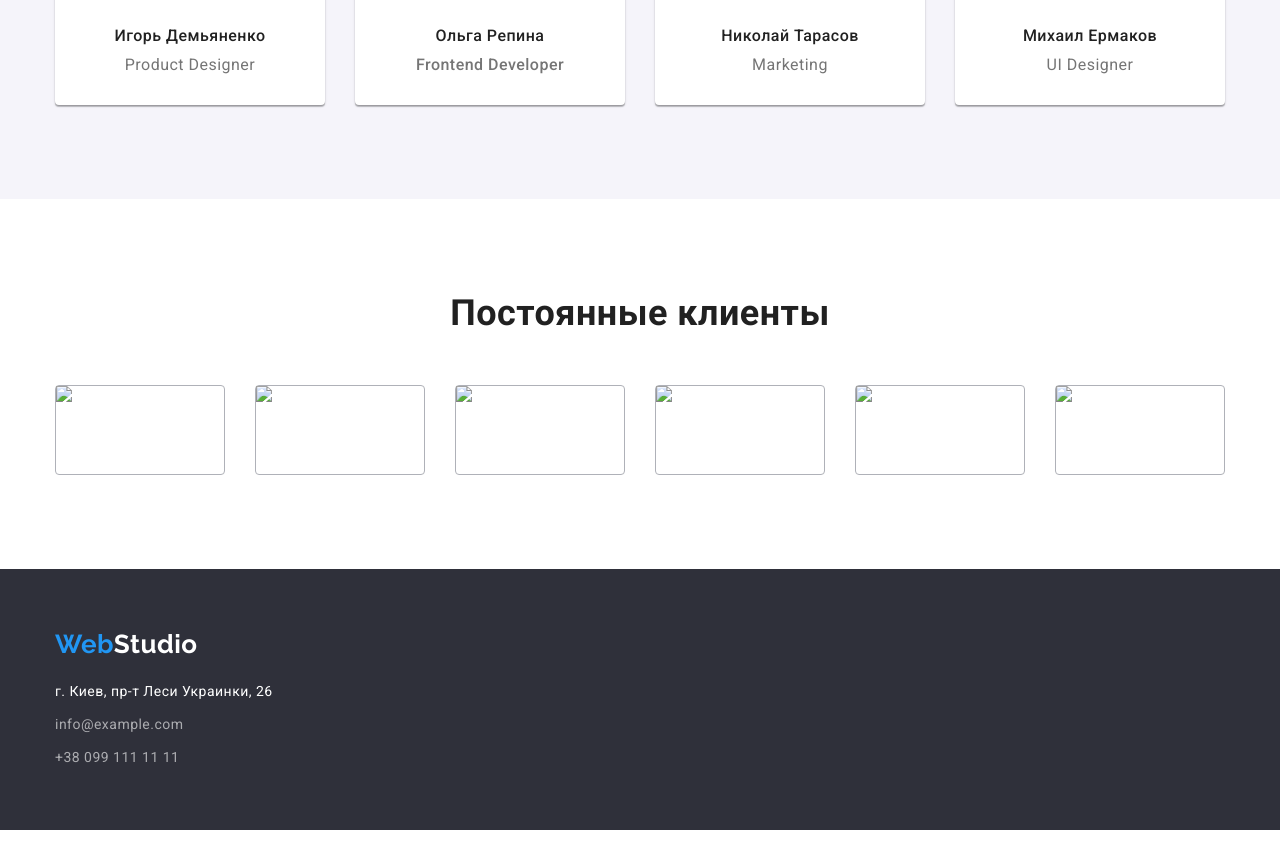
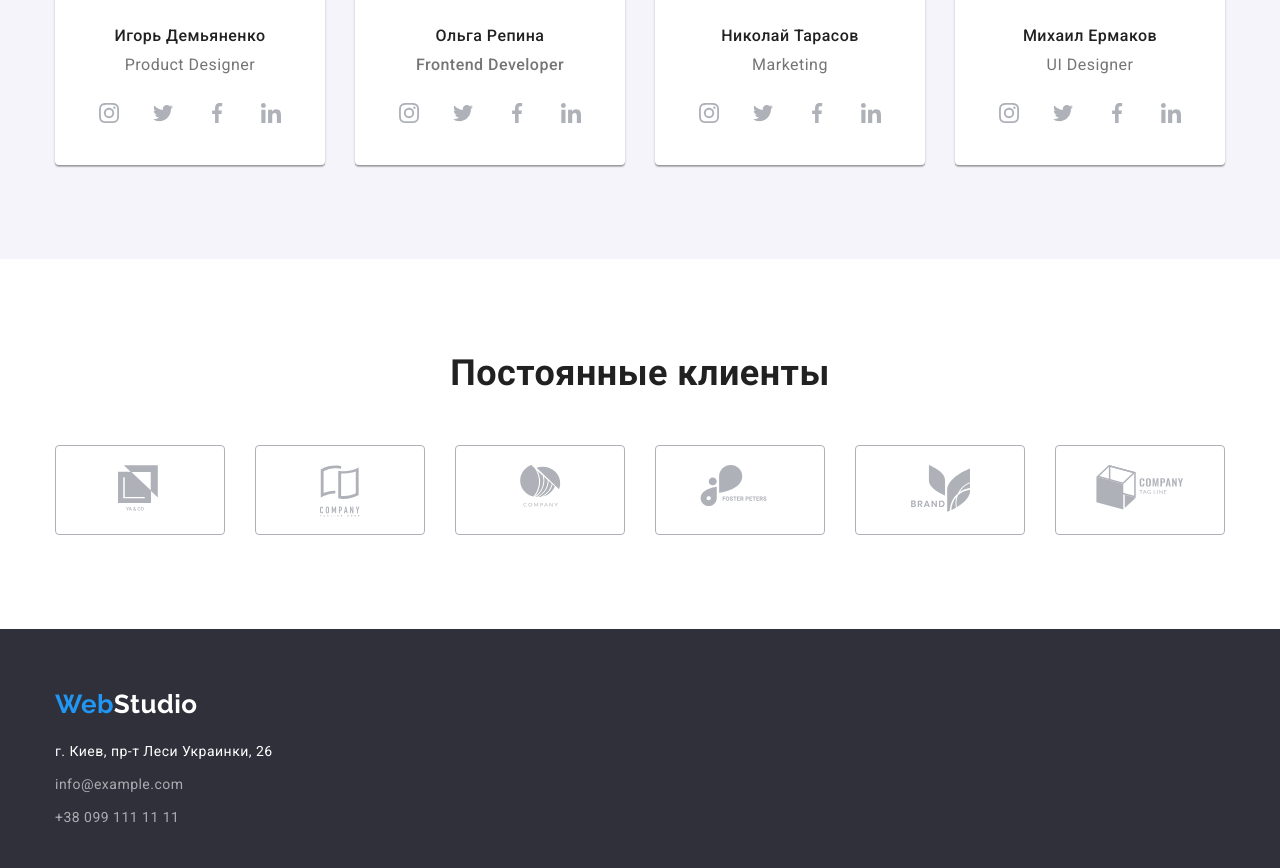
Before and after one commit to AndriiZiborov/goit-markup-hw-03, a plain HTML site: page index.html in a window 1280 px wide. Shown: the part 2051-2919 px from the top of the page. Before the commit the page ends 2881 px from the top, so only its background shows below. Drawn offline with nearby package versions, Linux system fonts and the light colour scheme.

Commit message:
добавил иконки

```diff
--- a/css/styles.css
+++ b/css/styles.css
@@ -389,19 +389,41 @@ address a:focus {
 }
 
 .social-links {
+
   display: flex;
   justify-content: center;
+  margin-top: 16px;
+
+
 }
 
 .social-links-item {
+
+  display: flex;
+  justify-content: center;
+  align-items: center;
   width: 44px;
   height: 44px;
-  margin-top: 16px;
-  padding: 12px;
+
+
+  color: var(--color4, #afb1b8);
+}
+
+.social-links-item a {
+  height: 20px;
+}
+
+.social-links-icon {
   align-items: center;
+  fill: currentColor;
 }
+
 .social-links-item:not(:last-child) {
   margin-right: 10px;
+}
+
+.social-links-item:hover {
+  color: white;
 }
 
 .social-links-item:hover,
@@ -544,14 +566,35 @@ address a:focus {
 .clients-item {
   width: 170px;
   height: 90px;
+  display: flex;
+  justify-content: center;
+  align-items: center;
 
+  color: var(--color4, #afb1b8);
   border: 1px solid #afb1b8;
   border-radius: 4px;
+}
+
+.clients-item a {
+  height: 49px;
+}
+
+.clients-item:hover,
+.clients-item:focus {
+  color: var(--accent-color);
+  border-color: var(--accent-color);
+  cursor: pointer;
 }
 
 .clients-item:not(:last-child) {
   margin-right: 30px;
 }
+
+.clients-item-icon {
+  display: inline-block;
+  fill: currentColor;
+}
+
 
 /* контейнер для размера блоков */
 
--- a/index.html
+++ b/index.html
@@ -124,12 +124,39 @@
               <div class="team-text">
                 <h3 class="team-members">Игорь Демьяненко</h3>
                 <p class="specialty">Product Designer</p>
+
                 <ul class="social-links list">
-                   <li></li>
-                   <li></li>
-                   <li></li>
-                   <li></li>
+                  <li class="social-links-item">
+                    <a>
+                    <svg class="social-links-icon" width="20px" height="20px">
+                      <use href="./img/sprite.svg#icon-instagram"> </use>
+                    </svg>
+                   </a>
+                  </li>
+
+                  <li class="social-links-item">
+                    <a>
+                      <svg class="social-links-icon" width="20px" height="20px">
+                      <use href="./img/sprite.svg#icon-twitter"> </use>
+                      </svg>
+                    </a>
+                  </li>
+                  <li class="social-links-item">
+                    <a>
+                    <svg class="social-links-icon" width="20px" height="20px">
+                      <use href="./img/sprite.svg#icon-fb"> </use>
+                    </svg>
+                   </a>
+                  </li>
+                  <li class="social-links-item">
+                    <a>
+                    <svg class="social-links-icon" width="20px" height="20px">
+                      <use href="./img/sprite.svg#icon-in"> </use>
+                    </svg>
+                   </a>
+                  </li>
                 </ul>
+
               </div>
            </li>
            <li class="team-item">
@@ -138,10 +165,34 @@
                 <h3 class="team-members">Ольга Репина
                 <p class="specialty">Frontend Developer</p>
                 <ul class="social-links list">
-                 <li></li>
-                 <li></li>
-                 <li></li>
-                 <li></li>
+                  <li class="social-links-item">
+                    <a>
+                    <svg class="social-links-icon" width="20px" height="20px">
+                      <use href="./img/sprite.svg#icon-instagram"> </use>
+                    </svg>
+                   </a>
+                  </li>
+                  <li class="social-links-item">
+                    <a>
+                      <svg class="social-links-icon" width="20px" height="20px">
+                      <use href="./img/sprite.svg#icon-twitter"> </use>
+                      </svg>
+                    </a>
+                  </li>
+                  <li class="social-links-item">
+                    <a>
+                    <svg class="social-links-icon" width="20px" height="20px">
+                      <use href="./img/sprite.svg#icon-fb"> </use>
+                    </svg>
+                   </a>
+                  </li>
+                  <li class="social-links-item">
+                    <a>
+                    <svg class="social-links-icon" width="20px" height="20px">
+                      <use href="./img/sprite.svg#icon-in"> </use>
+                    </svg>
+                   </a>
+                  </li>
                </ul>
               </div>
            </li>
@@ -151,10 +202,34 @@
                 <h3 class="team-members">Николай Тарасов</h3>
                 <p class="specialty">Marketing</p>
                 <ul class="social-links list">
-                  <li></li>
-                  <li></li>
-                  <li></li>
-                  <li></li>
+                  <li class="social-links-item">
+                    <a>
+                    <svg class="social-links-icon" width="20px" height="20px">
+                      <use href="./img/sprite.svg#icon-instagram"> </use>
+                    </svg>
+                   </a>
+                  </li>
+                  <li class="social-links-item">
+                    <a>
+                      <svg class="social-links-icon" width="20px" height="20px">
+                      <use href="./img/sprite.svg#icon-twitter"> </use>
+                      </svg>
+                    </a>
+                  </li>
+                  <li class="social-links-item">
+                    <a>
+                    <svg class="social-links-icon" width="20px" height="20px">
+                      <use href="./img/sprite.svg#icon-fb"> </use>
+                    </svg>
+                   </a>
+                  </li>
+                  <li class="social-links-item">
+                    <a>
+                    <svg class="social-links-icon" width="20px" height="20px">
+                      <use href="./img/sprite.svg#icon-in"> </use>
+                    </svg>
+                   </a>
+                  </li>
                </ul>
               </div>
            </li>
@@ -164,10 +239,34 @@
                 <h3 class="team-members">Михаил Ермаков</h3>
                 <p class="specialty">UI Designer</p>
                 <ul class="social-links list">
-                 <li></li>
-                 <li></li>
-                 <li></li>
-                 <li></li>
+                 <li class="social-links-item">
+                   <a>
+                   <svg class="social-links-icon" width="20px" height="20px">
+                     <use href="./img/sprite.svg#icon-instagram"> </use>
+                   </svg>
+                  </a>
+                 </li>
+                 <li class="social-links-item">
+                   <a>
+                     <svg class="social-links-icon" width="20px" height="20px">
+                     <use href="./img/sprite.svg#icon-twitter"> </use>
+                     </svg>
+                   </a>
+                 </li>
+                 <li class="social-links-item">
+                   <a>
+                   <svg class="social-links-icon" width="20px" height="20px">
+                     <use href="./img/sprite.svg#icon-fb"> </use>
+                   </svg>
+                  </a>
+                 </li>
+                 <li class="social-links-item">
+                   <a>
+                   <svg class="social-links-icon" width="20px" height="20px">
+                     <use href="./img/sprite.svg#icon-in"> </use>
+                   </svg>
+                  </a>
+                 </li>
                </ul>
               </div>
            </li>
@@ -180,22 +279,46 @@
          <h2 class="title">Постоянные клиенты</h2>
          <ul class="clients-list list">
            <li class="clients-item">
-            <img src="./img/logo1.svg">
+            <a>
+              <svg class="clients-item-icon" width="44" height="49" >
+                <use href="./img/sprite.svg#icon-logo1"></use>
+              </svg>
+            </a>
            </li>
            <li class="clients-item">
-             <img src="./img/logo2.svg">
+             <a>
+               <svg class="clients-item-icon" width="40" height="52">
+                 <use href="./img/sprite.svg#icon-logo2"></use>
+               </svg>
+             </a>
            </li>
            <li class="clients-item">
-             <img src="./img/logo3.svg">
+             <a>
+               <svg class="clients-item-icon" width="41" height="42">
+                 <use href="./img/sprite.svg#icon-logo3"></use>
+               </svg>
+             </a>
            </li>
            <li class="clients-item">
-             <img src="./img/logo4.svg">
+             <a>
+               <svg class="clients-item-icon" width="80" height="42">
+                 <use href="./img/sprite.svg#icon-logo4"></use>
+               </svg>
+             </a>
            </li>
            <li class="clients-item">
-             <img src="./img/logo5.svg">
+             <a>
+               <svg class="clients-item-icon" width="59" height="47">
+                 <use href="./img/sprite.svg#icon-logo5"></use>
+               </svg>
+             </a>
            </li>
            <li class="clients-item">
-             <img src="./img/logo6.svg">
+             <a>
+               <svg class="clients-item-icon" width="88" height="45">
+                 <use href="./img/sprite.svg#icon-logo6"></use>
+               </svg>
+             </a>
            </li>
          </ul>
       </div>
```
Also changed, not shown: img/sprite.svg (added).
